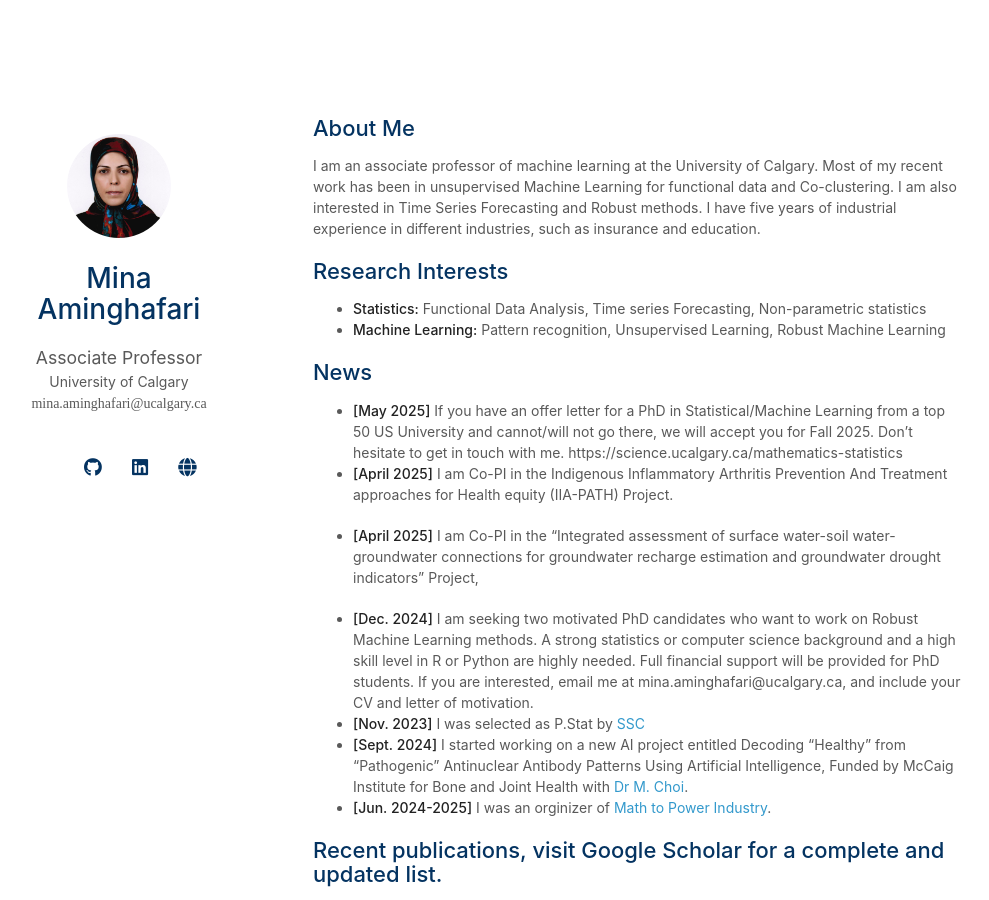
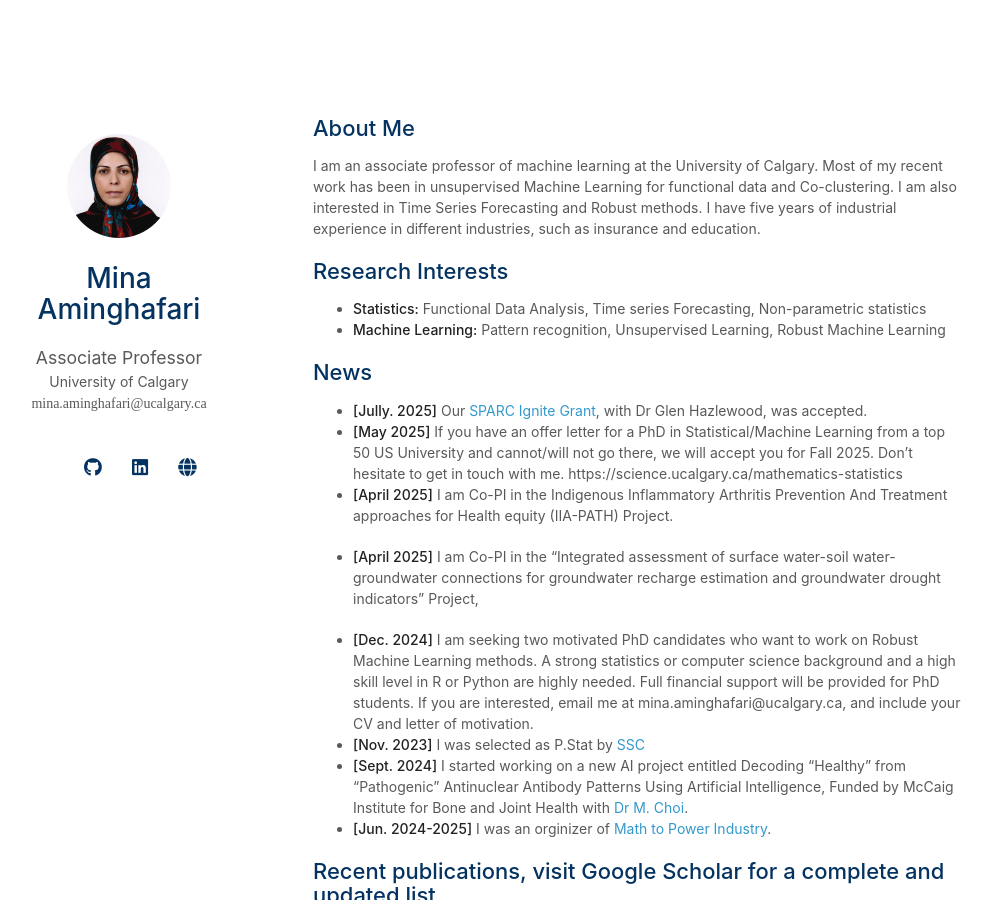
Before and after one commit to MAminghafari/Aminghafari.github.io, a Jekyll site: the page built from index.md, in a window 1280 px wide and 900 px high. Shown: the whole window, without its empty margins (157-1146 px from the left). Built offline with Jekyll 4.4.1, drawn with Linux system fonts in a browser that asks for light colours; a style sheet for code colours, icons or effects is not loaded.

Commit message:
add SPARC Ignite grant

```diff
--- a/index.md
+++ b/index.md
@@ -12,6 +12,8 @@ I am an associate professor of machine learning at the University of Calgary. Mo
 - **Machine Learning:** Pattern recognition, Unsupervised Learning, Robust Machine Learning
 
 ## News
+- **[Jully. 2025]**
+Our [SPARC Ignite Grant](https://mccaig.ucalgary.ca/research/sparc), with Dr Glen Hazlewood, was accepted.
 - **[May 2025]** If you have an offer letter for a PhD in Statistical/Machine Learning from a top 50 US University and cannot/will not go there, we will accept you for Fall 2025. Don't hesitate to get in touch with me.  https://science.ucalgary.ca/mathematics-statistics
 - **[April 2025]** I am Co-PI in the Indigenous Inflammatory Arthritis Prevention And Treatment approaches for Health equity
 (IIA-PATH) Project.
```
